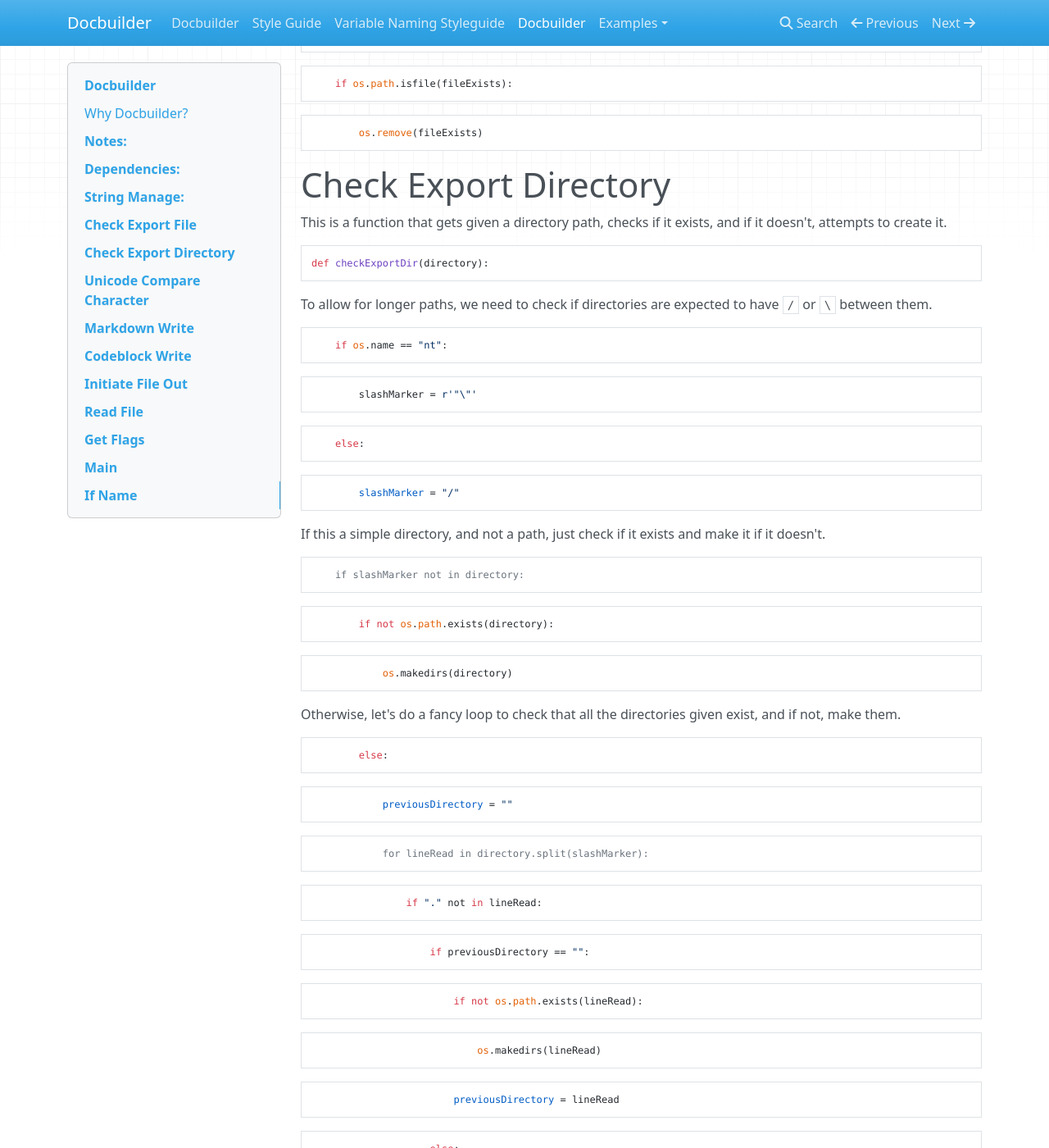
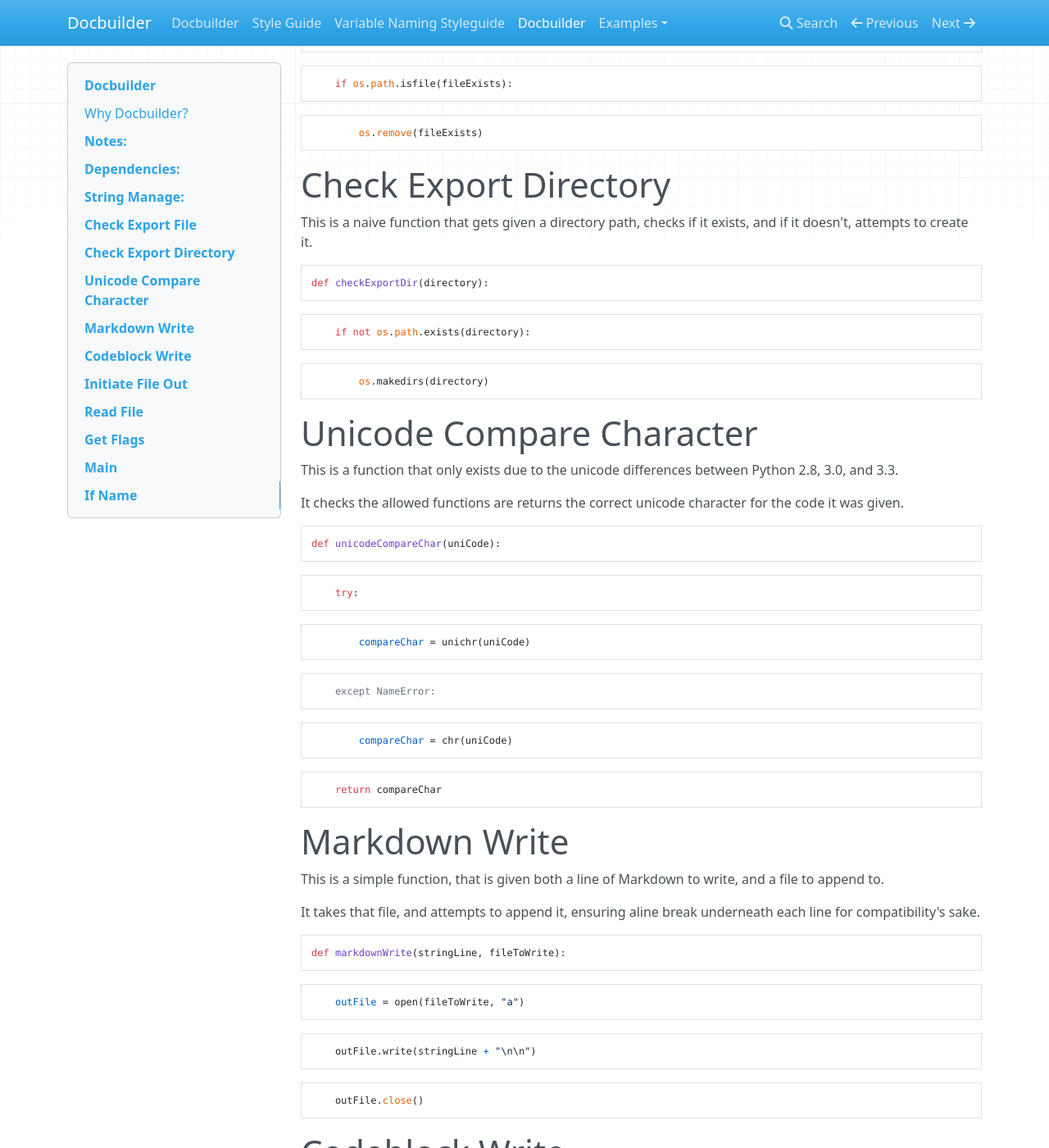
Before and after one commit to shakna-israel/docbuilder, an MkDocs documentation site: the page built from docs/docbuilder.py.md, in a window 1280 px wide and 1400 px high, scrolled down 2902 px. Shown: the whole window at 82% size. Built offline with MkDocs 1.6.1, drawn with Linux system fonts in a browser that asks for light colours; nearby versions of some CDN libraries; some of the changed text lies outside the part shown.

Commit message:
Removed subfolder notice.

````diff
--- a/docs/docbuilder.py.md
+++ b/docs/docbuilder.py.md
@@ -162,93 +162,19 @@ def checkExportFile(fileExists):
 ```
 # Check Export Directory
 
-This is a function that gets given a directory path, checks if it exists, and if it doesn't, attempts to create it.
+This is a naive function that gets given a directory path, checks if it exists, and if it doesn't, attempts to create it.
 
 
 ```
 def checkExportDir(directory):
 ```
-To allow for longer paths, we need to check if directories are expected to have ```/``` or ```\``` between them.
-
 
 ```
-    if os.name == "nt":
+    if not os.path.exists(directory):
 ```
 
 ```
-        slashMarker = r'"\"'
-```
-
-```
-    else:
-```
-
-```
-        slashMarker = "/"
-```
-If this a simple directory, and not a path, just check if it exists and make it if it doesn't.
-
-
-```
-    if slashMarker not in directory:
-```
-
-```
-        if not os.path.exists(directory):
-```
-
-```
-            os.makedirs(directory)
-```
-Otherwise, let's do a fancy loop to check that all the directories given exist, and if not, make them.
-
-
-```
-        else:
-```
-
-```
-            previousDirectory = ""
-```
-
-```
-            for lineRead in directory.split(slashMarker):
-```
-
-```
-                if "." not in lineRead:
-```
-
-```
-                    if previousDirectory == "":
-```
-
-```
-                        if not os.path.exists(lineRead):
-```
-
-```
-                            os.makedirs(lineRead)
-```
-
-```
-                        previousDirectory = lineRead
-```
-
-```
-                    else:
-```
-
-```
-                        if not os.path.exists(previousDirectory + slashMarker + lineRead):
-```
-
-```
-                            os.makedirs(previousDirectory + slashMarker + lineRead)
-```
-
-```
-                        previousDirectory = previousDirectory + slashMarker + lineRead
+        os.makedirs(directory)
 ```
 # Unicode Compare Character
 
````
Also changed, not shown: docbuilder.py (+3 -23 lines).
